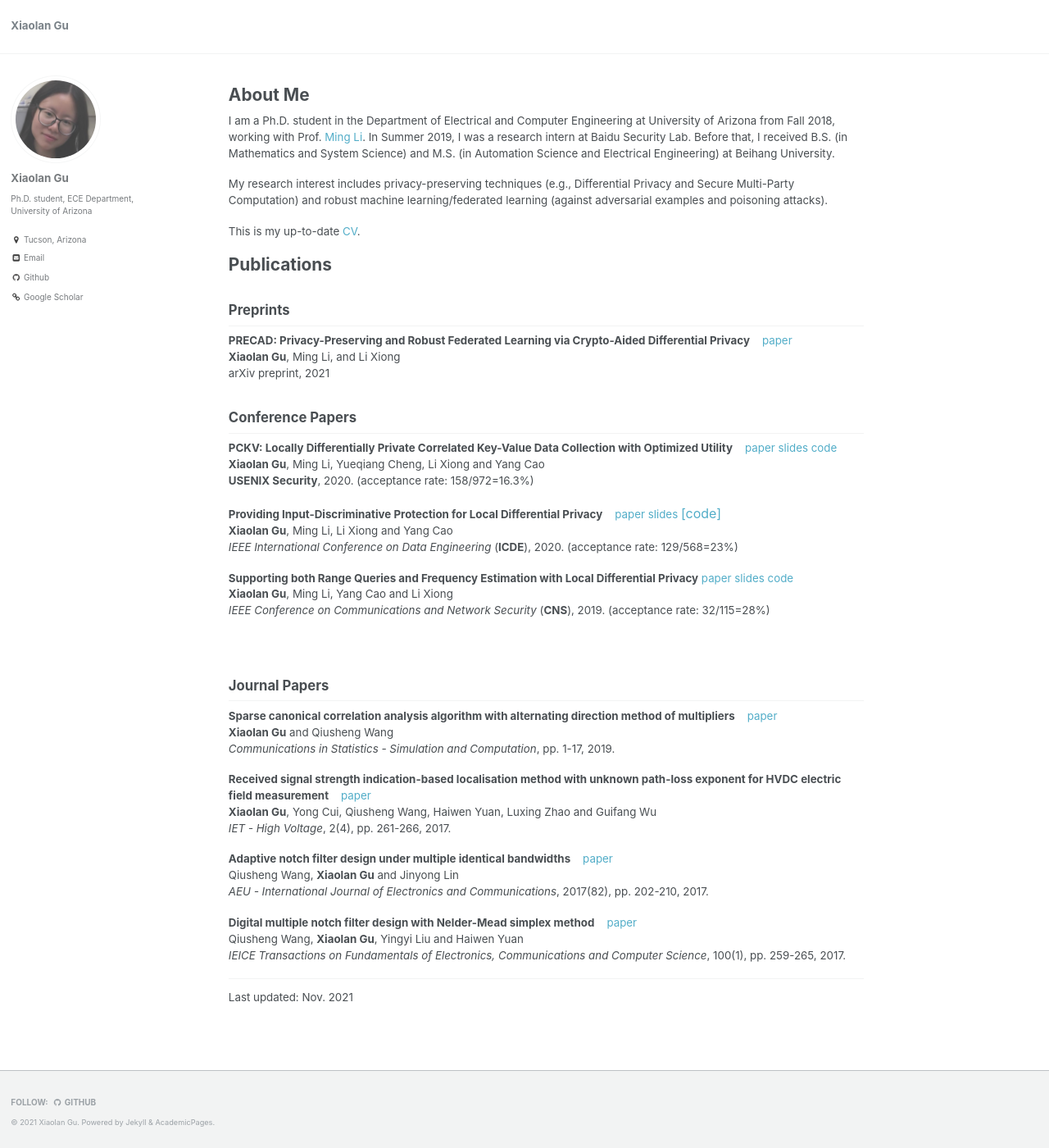
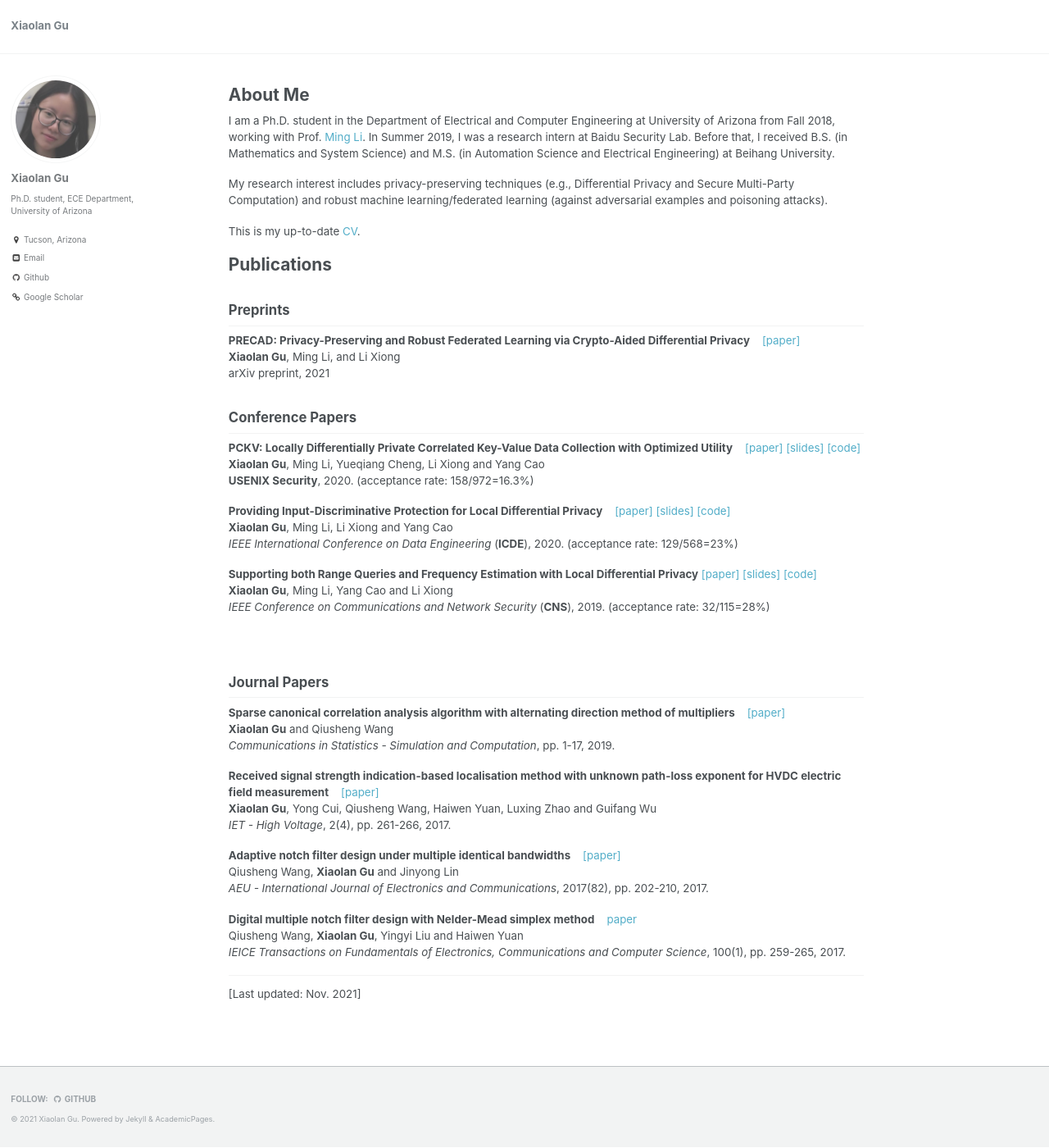
Before and after one commit to xiaolangu/xiaolan_gu.github.io, a Jekyll site: the page built from _pages/about.md, in a window 1280 px wide and 1400 px high. Shown: the whole window at 82% size. Built offline with Jekyll 4.4.1, drawn with Linux system fonts in a browser that asks for light colours.

Commit message:
Update about.md

```diff
--- a/_pages/about.md
+++ b/_pages/about.md
@@ -27,7 +27,7 @@ This is my up-to-date [CV](http://xiaolangu.github.io/files/CV_Xiaolan_Gu.pdf).
 # Publications
 
 ## Preprints
-**PRECAD: Privacy-Preserving and Robust Federated Learning via Crypto-Aided Differential Privacy** &nbsp;&nbsp; [paper](https://arxiv.org/abs/2110.11578)
+**PRECAD: Privacy-Preserving and Robust Federated Learning via Crypto-Aided Differential Privacy** &nbsp;&nbsp; [[paper]](https://arxiv.org/abs/2110.11578)
 **Xiaolan Gu**, Ming Li, and Li Xiong
 arXiv preprint, 2021
 
@@ -35,30 +35,30 @@ arXiv preprint, 2021
 
 ## Conference Papers
 
-**PCKV: Locally Differentially Private Correlated Key-Value Data Collection with Optimized Utility** &nbsp;&nbsp; [paper](https://www.usenix.org/system/files/sec20-gu.pdf) [slides](http://xiaolangu.github.io/files/USENIX20_slides.pdf) [code](https://github.com/xiaolangu/PCKV)
+**PCKV: Locally Differentially Private Correlated Key-Value Data Collection with Optimized Utility** &nbsp;&nbsp; [[paper]](https://www.usenix.org/system/files/sec20-gu.pdf) [[slides]](http://xiaolangu.github.io/files/USENIX20_slides.pdf) [[code]](https://github.com/xiaolangu/PCKV)
 **Xiaolan Gu**, Ming Li, Yueqiang Cheng, Li Xiong and Yang Cao
 **USENIX Security**, 2020. (acceptance rate: 158/972=16.3%)
 
-**Providing Input-Discriminative Protection for Local Differential Privacy**  &nbsp;&nbsp; [paper](https://arxiv.org/pdf/1911.01402.pdf)   [slides](http://xiaolangu.github.io/files/ICDE20_slides.pdf)  [<font size="3">[code]</font>](https://github.com/xiaolangu/ID-LDP)
+**Providing Input-Discriminative Protection for Local Differential Privacy**  &nbsp;&nbsp; [[paper]](https://arxiv.org/pdf/1911.01402.pdf)   [[slides]](http://xiaolangu.github.io/files/ICDE20_slides.pdf)  [[code]](https://github.com/xiaolangu/ID-LDP)
 **Xiaolan Gu**, Ming Li, Li Xiong and Yang Cao
 *IEEE International Conference on Data Engineering* (**ICDE**), 2020. (acceptance rate: 129/568=23%)
 
-**Supporting both Range Queries and Frequency Estimation with Local Differential Privacy**  [paper](http://xiaolangu.github.io/files/CNS19_paper.pdf) [slides](http://xiaolangu.github.io/files/CNS19_slides.pdf)   [code](https://github.com/xiaolangu/range-frequency)
+**Supporting both Range Queries and Frequency Estimation with Local Differential Privacy**  [[paper]](http://xiaolangu.github.io/files/CNS19_paper.pdf) [[slides]](http://xiaolangu.github.io/files/CNS19_slides.pdf)   [[code]](https://github.com/xiaolangu/range-frequency)
 **Xiaolan Gu**, Ming Li, Yang Cao and Li Xiong
 *IEEE Conference on Communications and Network Security* (**CNS**), 2019. (acceptance rate: 32/115=28%)
 
 <br>
 ## Journal Papers
 
-**Sparse canonical correlation analysis algorithm with alternating direction method of multipliers** &nbsp;&nbsp; [paper](https://www.tandfonline.com/doi/pdf/10.1080/03610918.2018.1520867?casa_token=Wqswb-deSccAAAAA:4CcoxUaTO97EqZ5JG5M4WxOEzp5VQbeu4WcwyUaC6kOLQXAPVKom9-UMFTXPjrD4njLNUgX3OpSs)
+**Sparse canonical correlation analysis algorithm with alternating direction method of multipliers** &nbsp;&nbsp; [[paper]](https://www.tandfonline.com/doi/pdf/10.1080/03610918.2018.1520867?casa_token=Wqswb-deSccAAAAA:4CcoxUaTO97EqZ5JG5M4WxOEzp5VQbeu4WcwyUaC6kOLQXAPVKom9-UMFTXPjrD4njLNUgX3OpSs)
 **Xiaolan Gu** and Qiusheng Wang
 *Communications in Statistics - Simulation and Computation*, pp. 1-17, 2019.
 
-**Received signal strength indication-based localisation method with unknown path-loss exponent for HVDC electric field measurement**  &nbsp;&nbsp; [paper](https://ieeexplore.ieee.org/stamp/stamp.jsp?tp=&arnumber=8244349)
+**Received signal strength indication-based localisation method with unknown path-loss exponent for HVDC electric field measurement**  &nbsp;&nbsp; [[paper]](https://ieeexplore.ieee.org/stamp/stamp.jsp?tp=&arnumber=8244349)
 **Xiaolan Gu**, Yong Cui, Qiusheng Wang, Haiwen Yuan, Luxing Zhao and Guifang Wu
 *IET - High Voltage*, 2(4), pp. 261-266, 2017.
 
-**Adaptive notch filter design under multiple identical bandwidths**  &nbsp;&nbsp; [paper](http://xiaolangu.github.io/files/AEU17.pdf)
+**Adaptive notch filter design under multiple identical bandwidths**  &nbsp;&nbsp; [[paper]](http://xiaolangu.github.io/files/AEU17.pdf)
 Qiusheng Wang, **Xiaolan Gu** and Jinyong Lin
 *AEU - International Journal of Electronics and Communications*, 2017(82), pp. 202-210, 2017.
 
@@ -67,4 +67,4 @@ Qiusheng Wang, **Xiaolan Gu**, Yingyi Liu and Haiwen Yuan
 *IEICE Transactions on Fundamentals of Electronics, Communications and Computer Science*, 100(1), pp. 259-265, 2017.
 
 --------------------
-Last updated: Nov. 2021
+[Last updated: Nov. 2021]
```
